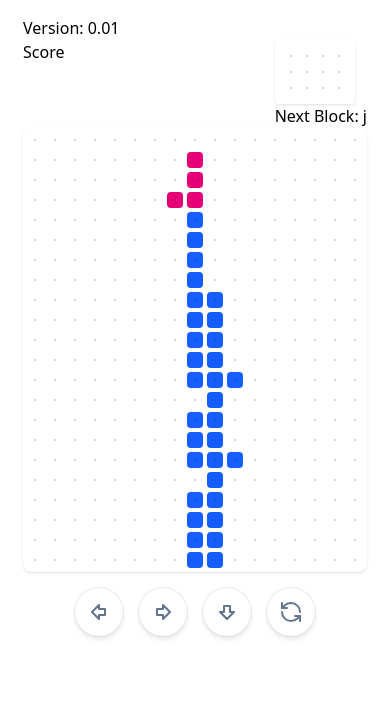
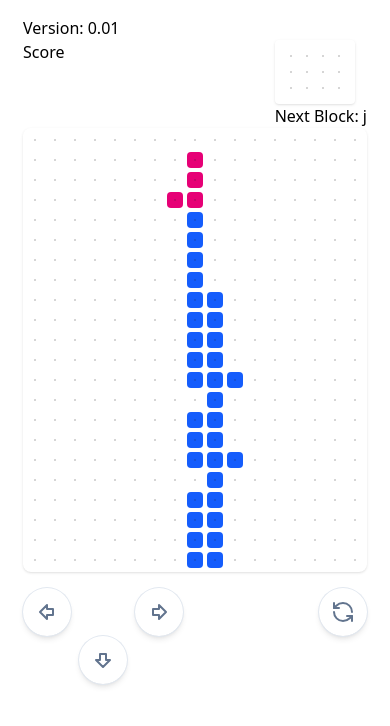
Before and after one commit to jymele/blockgame, a Next.js app: page / in a window 390 px wide. Shown: the top 726 px of the page. Built offline with nearby package versions, Linux system fonts and the light colour scheme.

Commit message:
More UX fixes

```diff
--- a/components/touch-controls.tsx
+++ b/components/touch-controls.tsx
@@ -29,7 +29,8 @@ export default function TouchControls(props: Props) {
   };
 
   return (
-    <div className="flex justify-center gap-4 mt-4 lg:hidden">
+    <div className="flex justify-between gap-4 mt-4 lg:hidden">
+      <div className="flex justify-between gap-2">
         <button
           className="controls"
           onTouchStart={() => {
@@ -39,6 +40,14 @@ export default function TouchControls(props: Props) {
           <ArrowBigLeft />
         </button>
         <button
+          className="controls mt-12 "
+          onTouchStart={() => {
+            performAction(downTrigger);
+          }}
+        >
+          <ArrowBigDown />
+        </button>
+        <button
           className="controls"
           onTouchStart={() => {
             performAction(rightTrigger);
@@ -46,14 +55,8 @@ export default function TouchControls(props: Props) {
         >
           <ArrowBigRight />
         </button>
-      <button
-        className="controls"
-        onTouchStart={() => {
-          performAction(downTrigger);
-        }}
-      >
-        <ArrowBigDown />
-      </button>
+      </div>
+
       <button
         className="controls"
         onTouchStart={() => {
```
Lines whose indentation alone changed are shown as unchanged.
